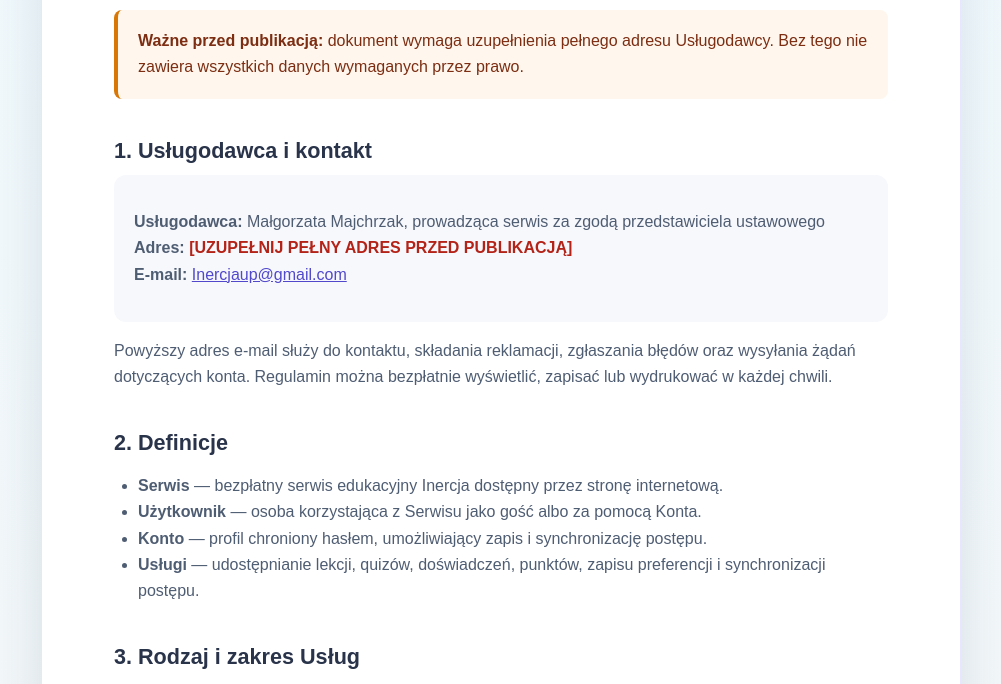
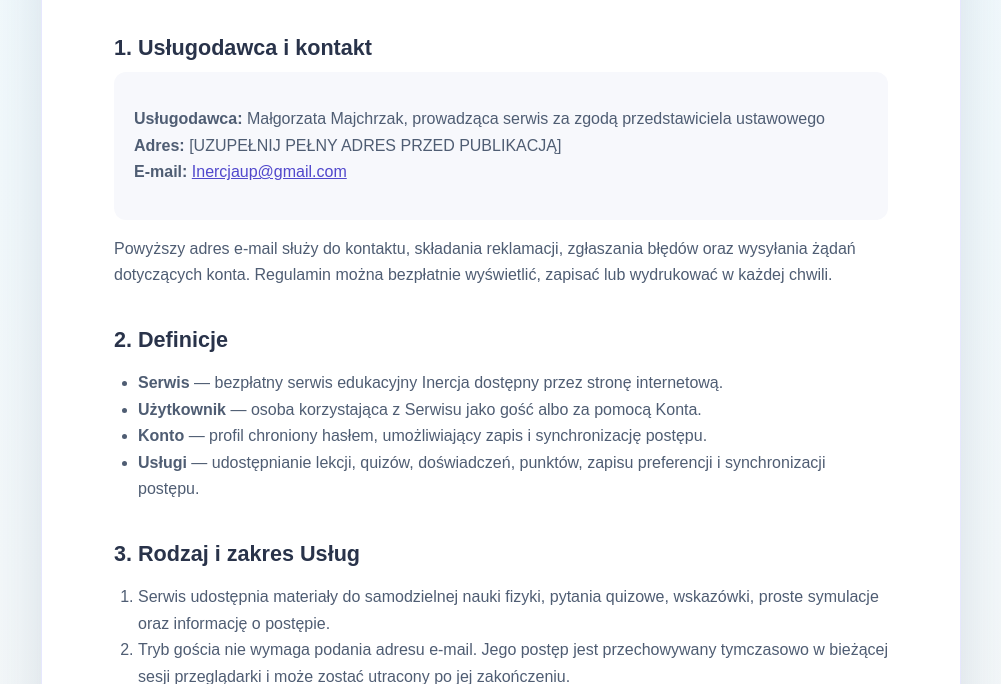
Before and after one commit to Leonixloni/inercja, a website: page regulamin.html in a window 1280 px wide. Shown: the part 259-943 px from the top of the page, without its empty margins (139-1140 px from the left). Drawn offline with Linux system fonts and the light colour scheme.

Commit message:
Update legal.css

```diff
--- a/legal.css
+++ b/legal.css
@@ -74,24 +74,10 @@ ol {
     color: #697386;
 }
 
-.wazne {
-    margin: 28px 0;
-    padding: 18px 20px;
-    border-left: 4px solid #d97706;
-    border-radius: 8px;
-    background: #fff7ed;
-    color: #7c2d12;
-}
-
 .dane-kontaktowe {
     padding: 18px 20px;
     border-radius: 12px;
     background: #f7f8fc;
-}
-
-.do-uzupelnienia {
-    color: #b42318;
-    font-weight: 700;
 }
 
 .akcje-dokumentu {
@@ -144,3 +130,9 @@ ol {
         display: none;
     }
 }
+
+    .dokument-nav,
+    .akcje-dokumentu {
+        display: none;
+    }
+}
```
